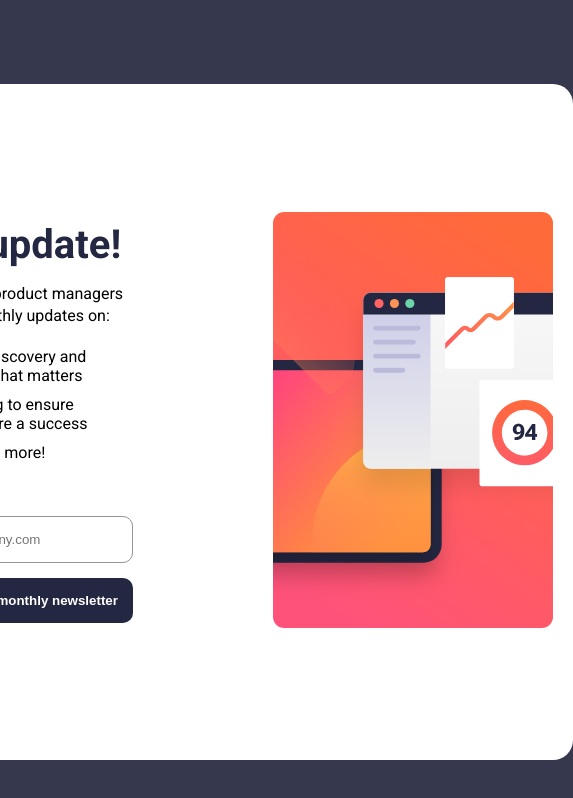
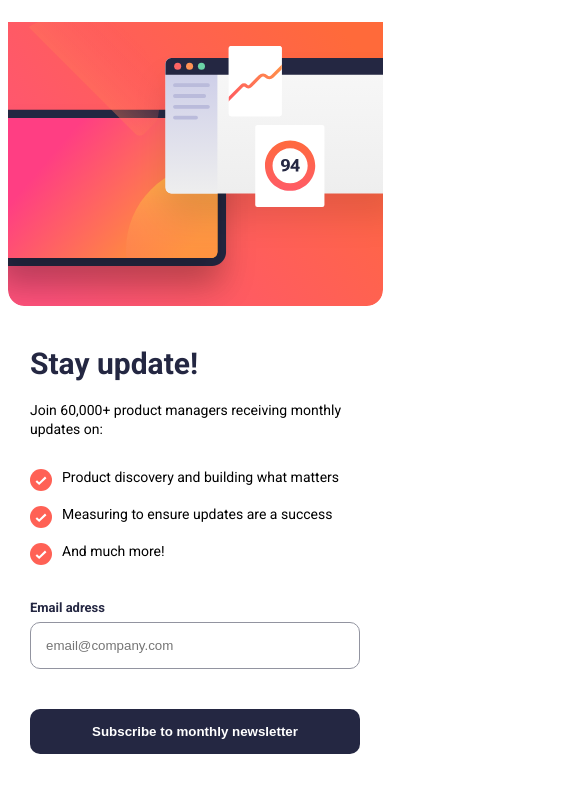
Before and after one commit to jessica-os/Newsletter-sign-up, a plain HTML site: page index.html in a window 390 px wide. Shown: the whole page, 573 px wide, since content can reach past the window. Drawn offline with Linux system fonts and the light colour scheme.

Commit message:
refatoração e responsivo

```diff
--- a/index.html
+++ b/index.html
@@ -60,8 +60,10 @@
         </form>
       </section>
 
-      <section class="rigth-image">
-        <img src="./src/images/illustration-sign-up-desktop.svg" alt="" />
+      <section class="images">
+        <img class="desktop-image" src="./src/images/illustration-sign-up-desktop.svg" alt="">
+        <img class="mobile-image" src="./src/images/illustration-sign-up-mobile.svg" alt="">
+
       </section>
     </main>
     <section class="thanks">
--- a/src/css/responsive.css
+++ b/src/css/responsive.css
@@ -0,0 +1,70 @@
+@media (max-width: 800px) {
+  .container {
+    width: 700px;
+    gap: 30px;
+    padding: 20px;
+    height: 80vh;
+  }
+  .container .about {
+    padding: 0;
+    max-width: 500px;
+  }
+  .container-hidden {
+    display: none;
+  }
+  .rigth-image {
+    width: 250px;
+  }
+}
+@media (max-width: 700px) {
+  .container {
+    width: 600px;
+  }
+  .container h1 {
+    font-size: 30px;
+  }
+  .container .about .text {
+    font-size: 14px;
+    margin-bottom: 15px;
+    line-height: 19px;
+  }
+  .about ul li {
+    font-size: 14px;
+  }
+  .about ul li img {
+    margin-right: 10px;
+    width: 22px;
+  }
+}
+@media (max-width: 600px) {
+  .desktop-image {
+    display: none;
+  }
+  .mobile-image {
+    display: block;
+  }
+  body {
+    background-color: var(--White);
+  }
+  .container {
+    flex-direction: column-reverse;
+    padding: 0;
+    gap: 10px;
+  }
+  .container .about {
+    padding: 30px;
+    max-width: 500px;
+  }
+  .container h1 {
+    margin-bottom: 20px;
+  }
+  .container .about .text {
+    margin-bottom: 30px;
+  }
+  .about ul li {
+    margin-bottom: 15px;
+  }
+  .form .email {
+    margin-bottom: 40px;
+  }
+}
--- a/src/css/style.css
+++ b/src/css/style.css
@@ -16,6 +16,7 @@ body {
   border-radius: 20px;
   align-items: center;
 }
+
 .container .about {
   padding: 60px;
   max-width: 500px;
@@ -74,8 +75,11 @@ body {
 .form .btn-subscribe:hover {
   background: linear-gradient(to right, var(--pink-error), var(--error));
 }
-.rigth-image img {
+.desktop-image {
   width: 280px;
+}
+.mobile-image{
+display: none;
 }
 .thanks {
   background-color: var(--White);
@@ -111,10 +115,14 @@ body {
 }
 
 .form .label-error {
+  visibility: hidden;
+  position: absolute;
+}
+.form .label-error-visible {
   color: var(--error);
   position: absolute;
   right: 0;
-  display: none;
+  visibility: visible;
 }
 
 .email.error {
@@ -124,3 +132,9 @@ body {
 .email.error::placeholder {
   color: var(--error);
 }
+.container-hidden {
+  display: none;
+}
+.thanks-visible {
+  display: block;
+}
--- a/src/js/index.js
+++ b/src/js/index.js
@@ -15,19 +15,13 @@ function validEmail() {
 
   const emailPattern = /^[^\s@]+@[^\s@]+.[^\s@]+$/;
 
-  if (!emailPattern.test(email)) {
-    labelError.style.display = "block";
+  if (!emailPattern.test(email) || inputEmail === "") {
+    labelError.classList.add("label-error-visible");
     inputEmail.classList.add("error");
   } else {
-    labelError.style.display = "block";
+    labelError.classList.remove("label-error-visible");
     inputEmail.classList.remove("error");
-
-    if (inputEmail.value) {
-      container.style.display = "none";
-      thanks.style.display = "block";
-    } else {
-      inputEmail.classList.add("error");
-      labelError.style.display = "block";
-    }
+    container.classList.add("container-hidden");
+    thanks.classList.add("thanks-visible");
   }
 }
```
